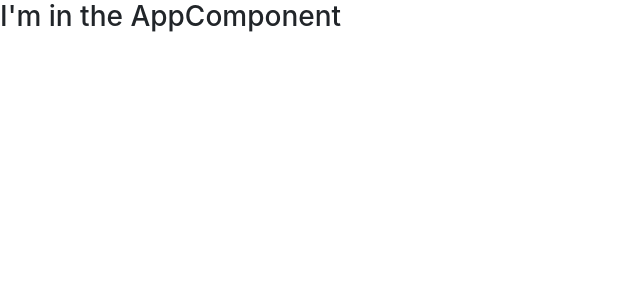
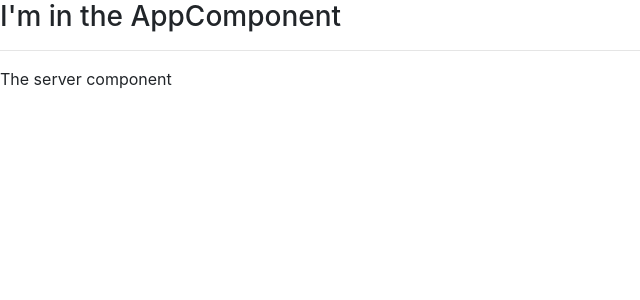
Before and after one commit to sheepsort/angular-practice, an Angular app: page / in a window 1280 px wide. Shown: the top 300 px of the page, without its empty margins (0-640 px from the left). Built offline with nearby package versions, Linux system fonts and the light colour scheme.

Commit message:
Building a component

```diff
--- a/src/app/app.component.html
+++ b/src/app/app.component.html
@@ -1 +1,3 @@
 <h3>I'm in the AppComponent</h3>
+<hr>
+<app-server></app-server>
--- a/src/app/app.component.ts
+++ b/src/app/app.component.ts
@@ -6,5 +6,4 @@ import { Component } from '@angular/core';
   styleUrls: ['./app.component.css']
 })
 export class AppComponent {
-  name = 'Jim';
 }
--- a/src/app/app.module.ts
+++ b/src/app/app.module.ts
@@ -2,10 +2,12 @@ import { BrowserModule } from '@angular/platform-browser';
 import { NgModule } from '@angular/core';
 
 import { AppComponent } from './app.component';
+import { ServerComponent } from './server/server.component';
 
 @NgModule({
   declarations: [
-    AppComponent
+    AppComponent,
+    ServerComponent
   ],
   imports: [
     BrowserModule
--- /dev/null
+++ b/src/app/server/server.component.html
@@ -0,0 +1 @@
+<p>The server component</p>
```
Also changed, not shown: src/app/server/server.component.ts (added, +9 -0 lines).
